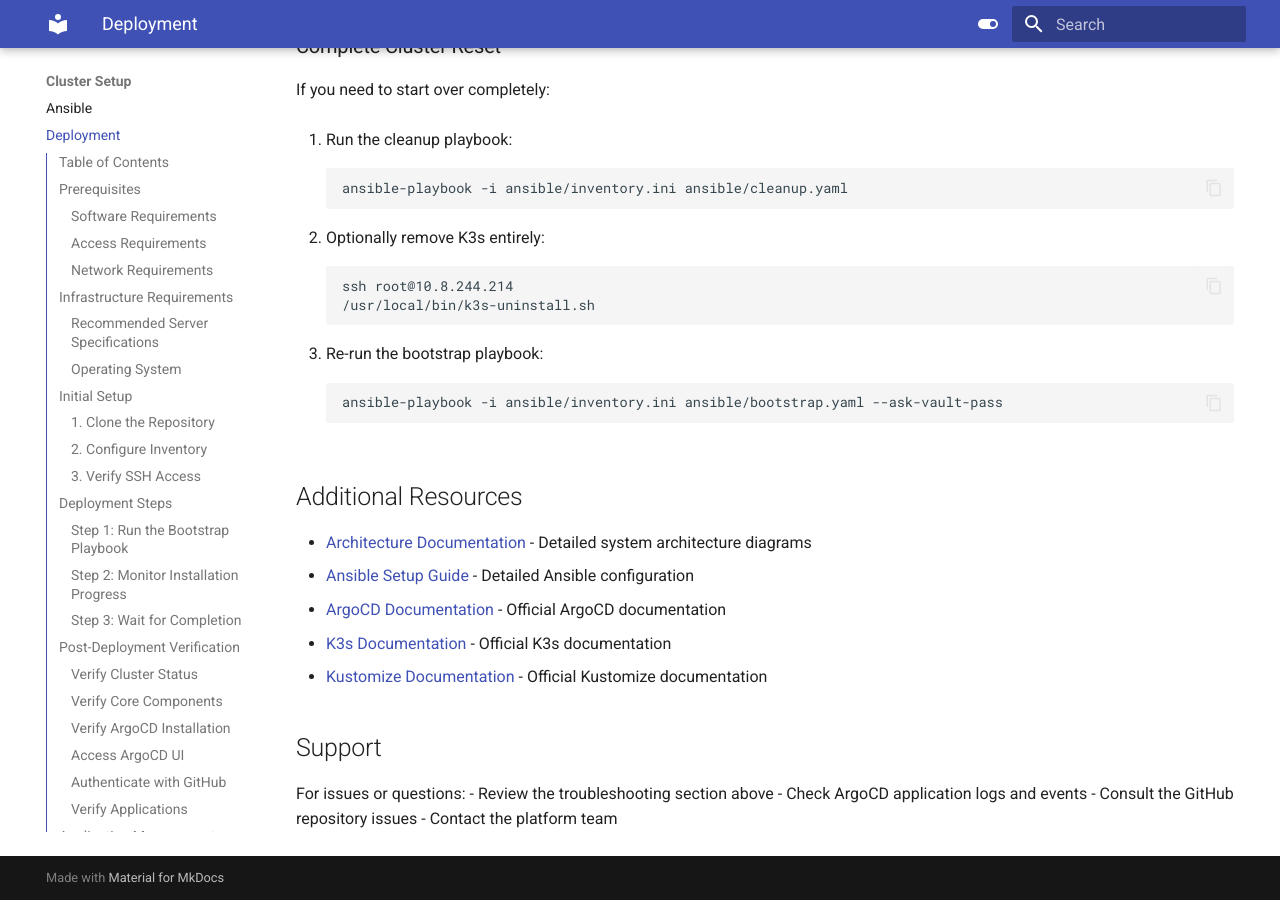
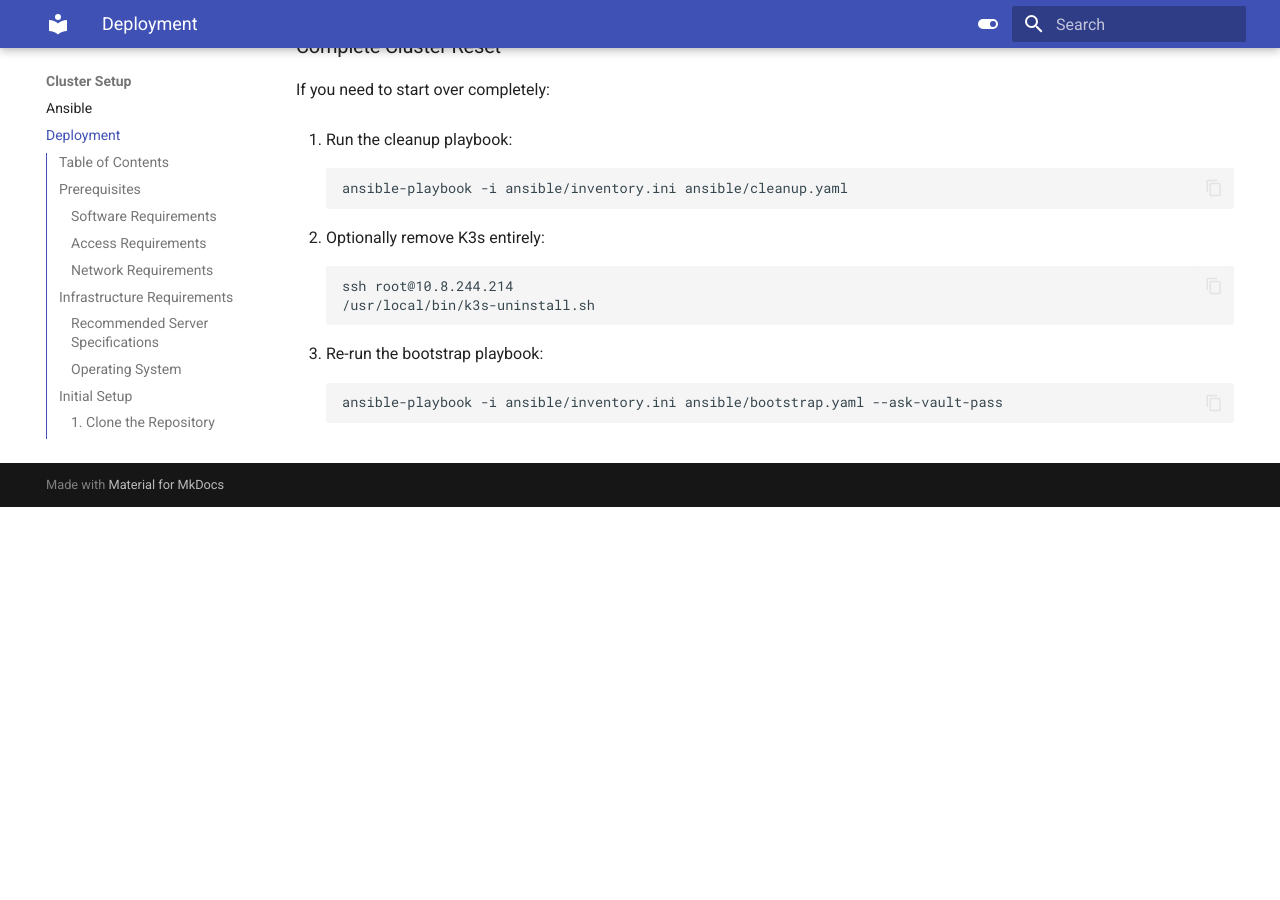
Before and after one commit to Eurac-Research-Institute-for-EO/polaris, an MkDocs documentation site: the page built from docs/wiki/deployment.md, in a window 1280 px wide and 900 px high, scrolled down 10749 px. Built offline with MkDocs 1.6.1 and Material for MkDocs 9.7.7, drawn with Linux system fonts in a browser that asks for light colours; after the commit the page ends 11256 px from its top, so only the background shows below that.

Commit message:
fix broken doc links

````diff
--- a/docs/wiki/deployment.md
+++ b/docs/wiki/deployment.md
@@ -498,19 +498,3 @@ If you need to start over completely:
    ```bash
    ansible-playbook -i ansible/inventory.ini ansible/bootstrap.yaml --ask-vault-pass
    ```
-
-## Additional Resources
-
-- [Architecture Documentation](../architecture.md) - Detailed system architecture diagrams
-- [Ansible Setup Guide](./ansible.md) - Detailed Ansible configuration
-- [ArgoCD Documentation](https://argo-cd.readthedocs.io/) - Official ArgoCD documentation
-- [K3s Documentation](https://docs.k3s.io/) - Official K3s documentation
-- [Kustomize Documentation](https://kustomize.io/) - Official Kustomize documentation
-
-## Support
-
-For issues or questions:
-- Review the troubleshooting section above
-- Check ArgoCD application logs and events
-- Consult the GitHub repository issues
-- Contact the platform team
````
